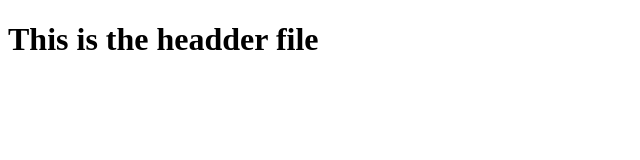
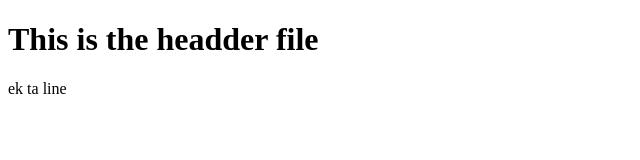
Before and after one commit to RahulJha393/LearningGit, a plain HTML site: page index.html in a window 1280 px wide. Shown: the full height of the page, 0-640 px from the left. Drawn offline with Linux system fonts and the light colour scheme.

Commit message:
This is my second

```diff
--- a/index.html
+++ b/index.html
@@ -8,5 +8,8 @@
 </head>
 <body>
     <h1>This is the headder file</h1>
+    <div>
+        ek ta line
+    </div>
 </body>
 </html>
```
